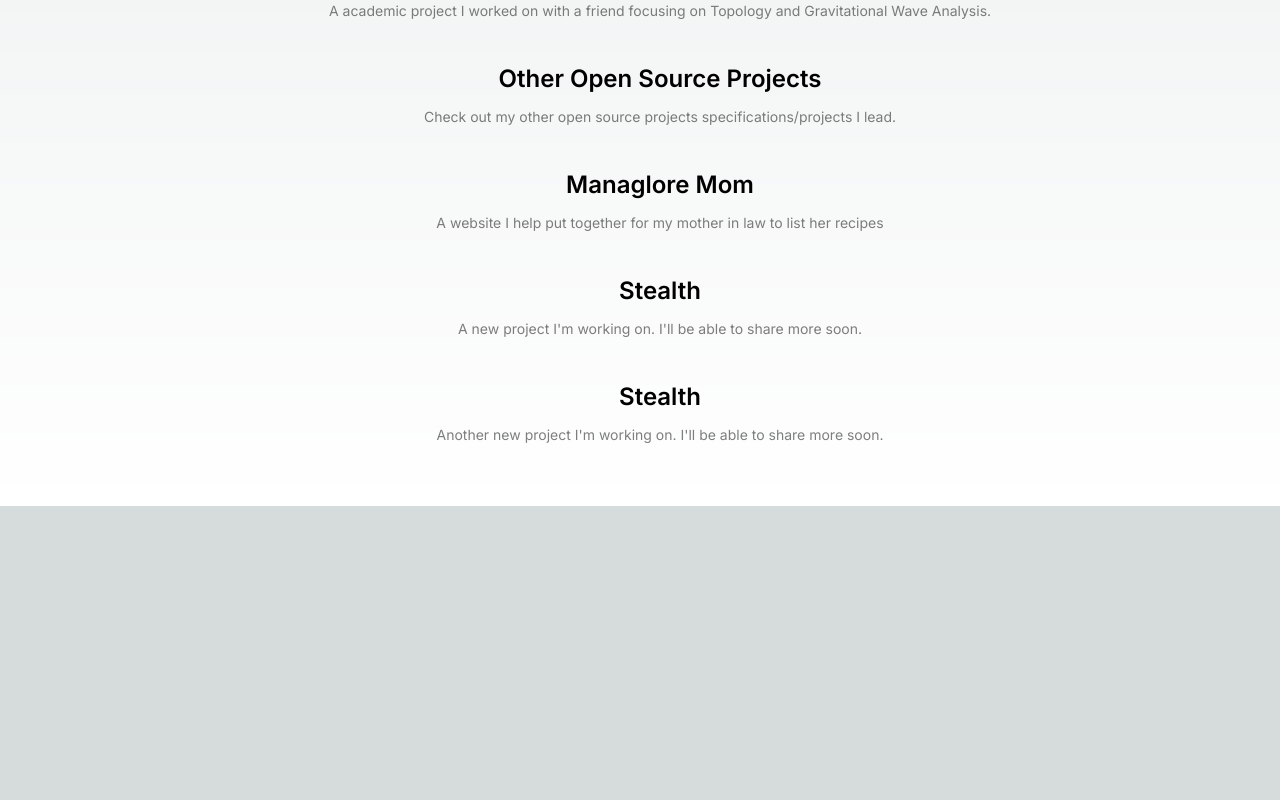
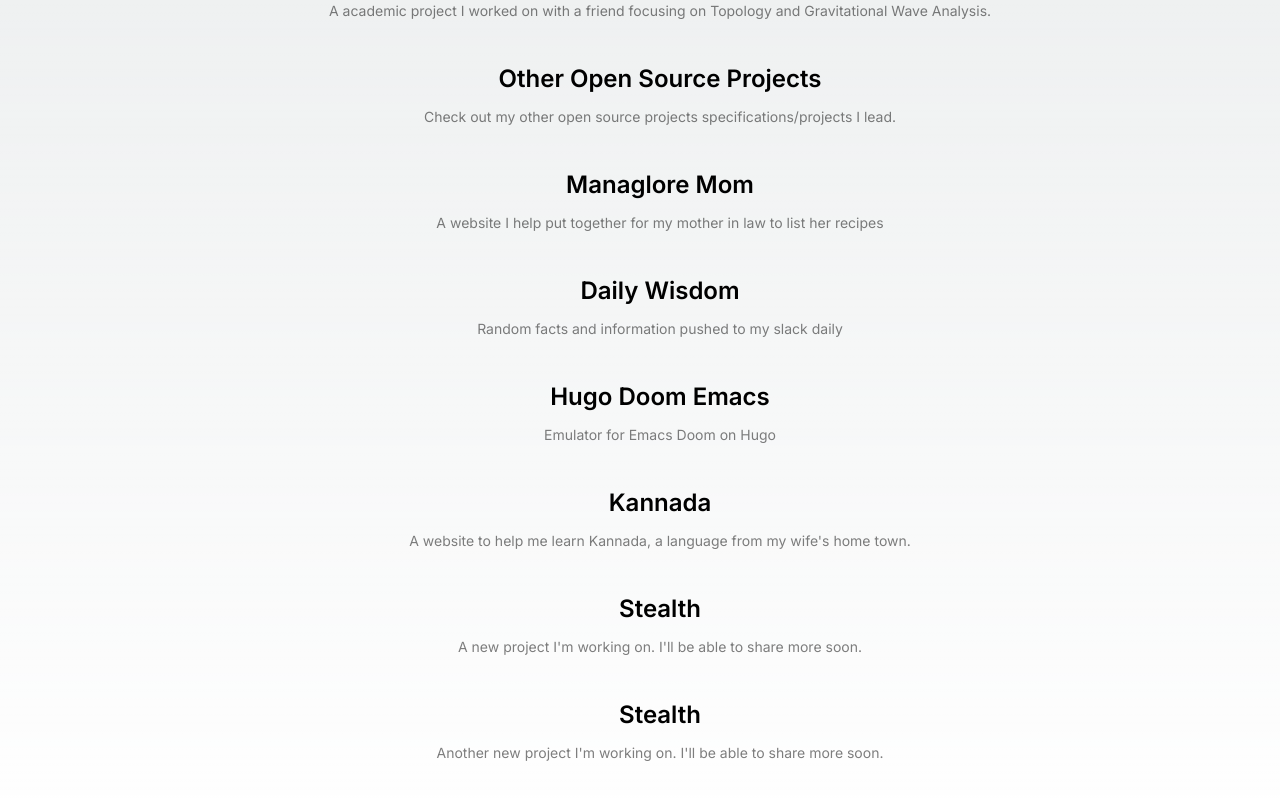
Before and after one commit to andorsk/us.andor.www, a Next.js app: page /projects in a window 1280 px wide. Shown: the part 1257-2057 px from the top of the page. Before the commit the page ends 1763 px from the top, so only its background shows below. Built offline with nearby package versions, Linux system fonts and the light colour scheme.

Commit message:
updated layout

```diff
--- a/src/app/projects/layout.tsx
+++ b/src/app/projects/layout.tsx
@@ -85,6 +85,22 @@
         "A website I help put together for my mother in law to list her recipes",
     },
     {
+      url: "https://github.com/andorsk/daily_wisdom",
+      label: "Daily Wisdom",
+      description: "Random facts and information pushed to my slack daily",
+    },
+    {
+      url: "https://github.com/andorsk/hugo-doom-emacs-theme",
+      label: "Hugo Doom Emacs",
+      description: "Emulator for Emacs Doom on Hugo",
+    },
+    {
+      url: "https://github.com/andorsk/learn_kannada",
+      label: "Kannada ",
+      description:
+        "A website to help me learn Kannada, a language from my wife's home town.",
+    },
+    {
       url: "/projects",
       label: "Stealth",
       description:
```
Also changed, not shown: 1 other file (tests, documents, lock files or other folders).
